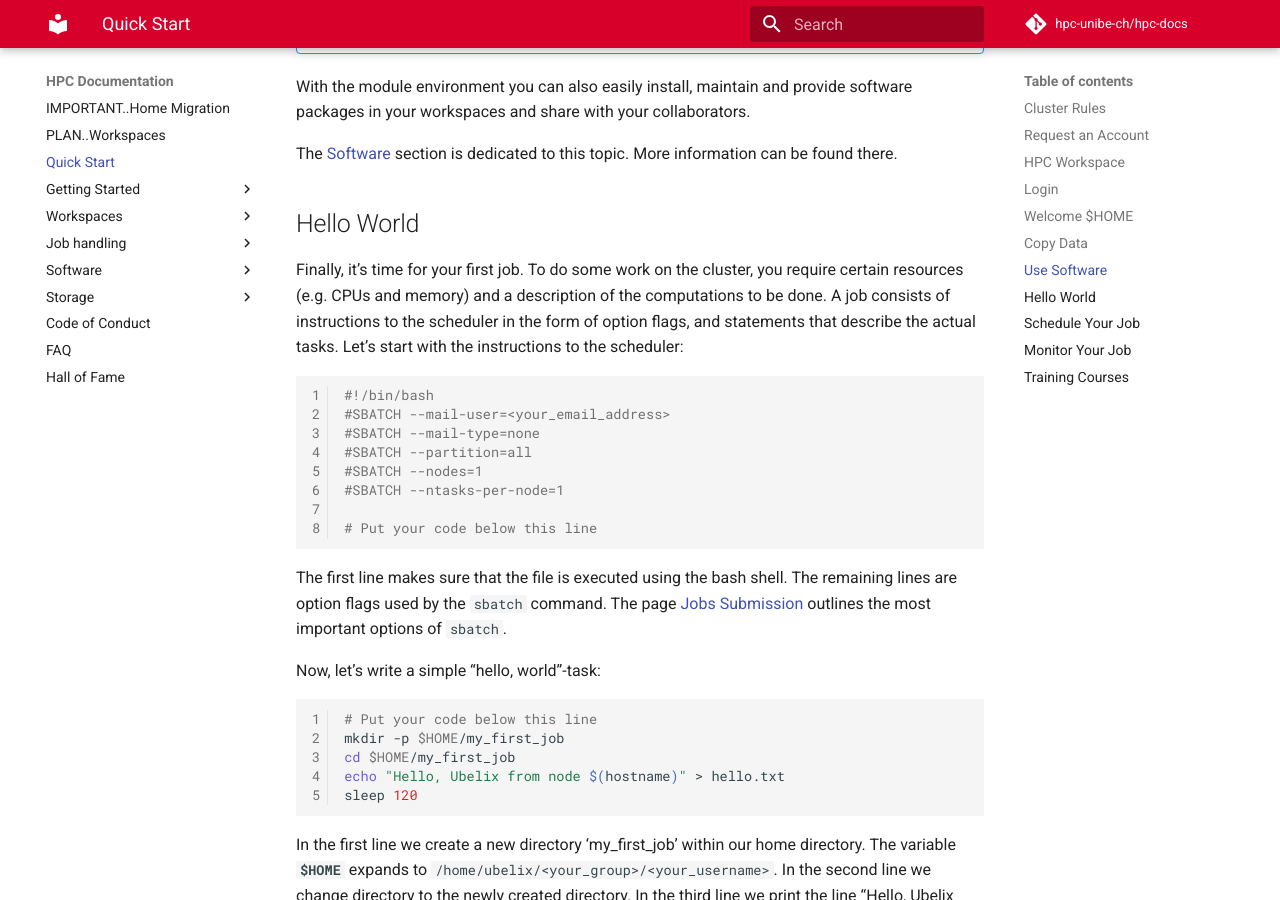
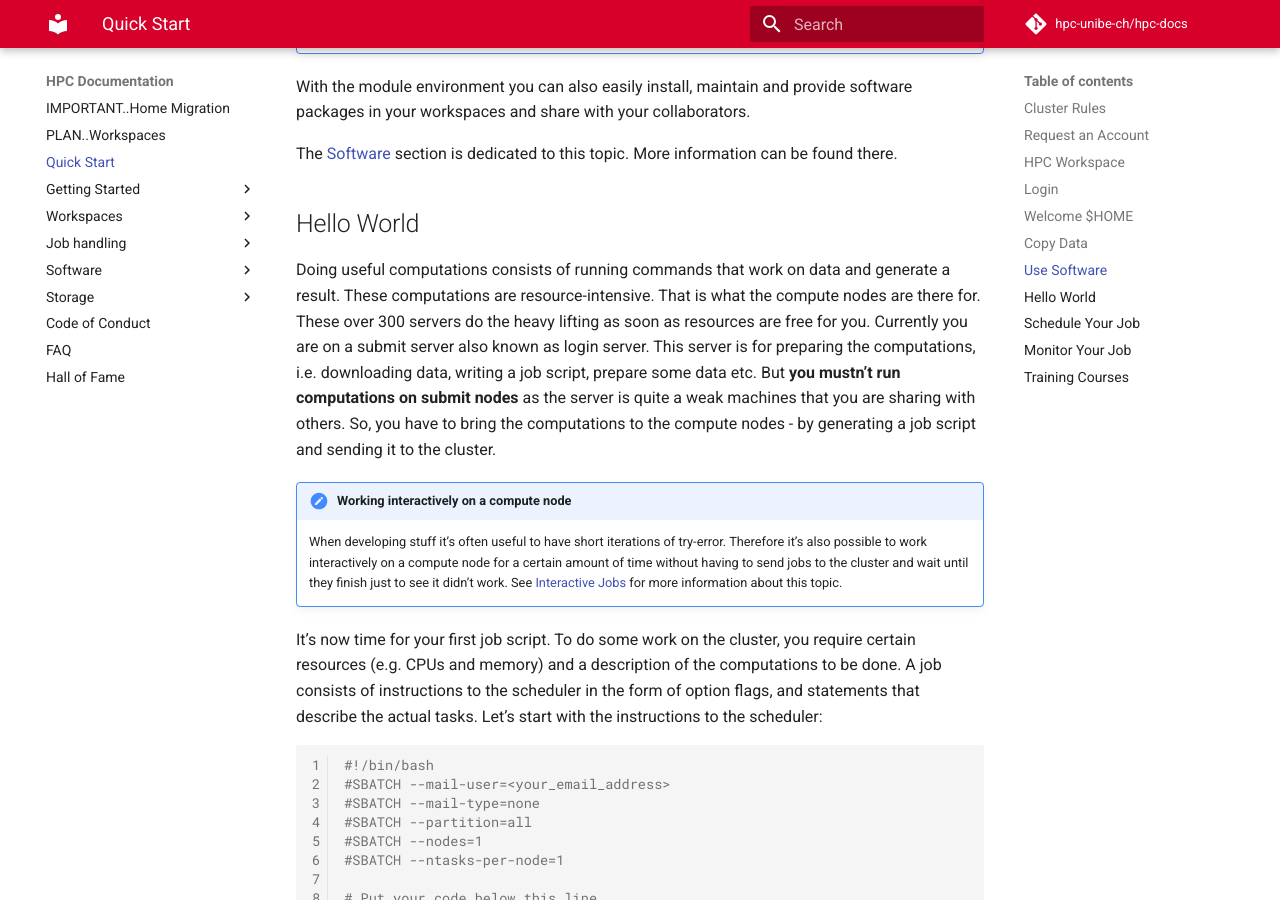
Before and after one commit to hpc-unibe-ch/hpc-unibe-ch.github.io, an MkDocs documentation site: the page built from docs/quick-start.md, in a window 1280 px wide and 900 px high, scrolled down 3314 px. Built offline with MkDocs 1.6.1 and Material for MkDocs 9.7.7, drawn with Linux system fonts in a browser that asks for light colours; comment, search, counter and statistics services are not loaded.

Commit message:
Elaborate on submit vs. compute nodes
The quick guide should mention the differnece betwwenn submit and
compute nodes and describe their duties.

```diff
--- a/docs/quick-start.md
+++ b/docs/quick-start.md
@@ -110,7 +110,19 @@ The [Software](software/hpc-modules.md) section is dedicated to this topic. More
 
 ## Hello World
 
-Finally, it's time for your first job. To do some work on the cluster, you require certain resources (e.g. CPUs and memory) and a description of the computations to be done. A job consists of instructions to the scheduler in the form of option flags, and statements that describe the actual tasks. Let's start with the instructions to the scheduler:
+Doing useful computations consists of running commands that work on data and generate a result. These computations are resource-intensive. That is what
+the compute nodes are there for. These over 300 servers do the heavy lifting as soon as resources are free for you. Currently you are on a submit server
+also known as login server. This server is for preparing the computations, i.e. downloading data, writing a job script, prepare some data etc. But
+**you mustn't run computations on submit nodes** as the server is quite a weak machines that you are sharing with others. So, you have to bring the
+computations to the compute nodes - by generating a job script and sending it to the cluster.
+
+!!! hint "Working interactively on a compute node"
+    When developing stuff it's often useful to have short iterations of try-error. Therefore it's also possible to work
+    interactively on a compute node for a certain amount of time without having to send jobs to the cluster and wait until
+    they finish just to see it didn't work. See [Interactive Jobs](slurm/interactive-jobs.md) for more information about this topic.
+
+
+It's now time for your first job script. To do some work on the cluster, you require certain resources (e.g. CPUs and memory) and a description of the computations to be done. A job consists of instructions to the scheduler in the form of option flags, and statements that describe the actual tasks. Let's start with the instructions to the scheduler:
 
     #!/bin/bash
     #SBATCH --mail-user=<your_email_address>
```
Also changed, not shown: docs/code-of-conduct.md (+3 -3 lines).
